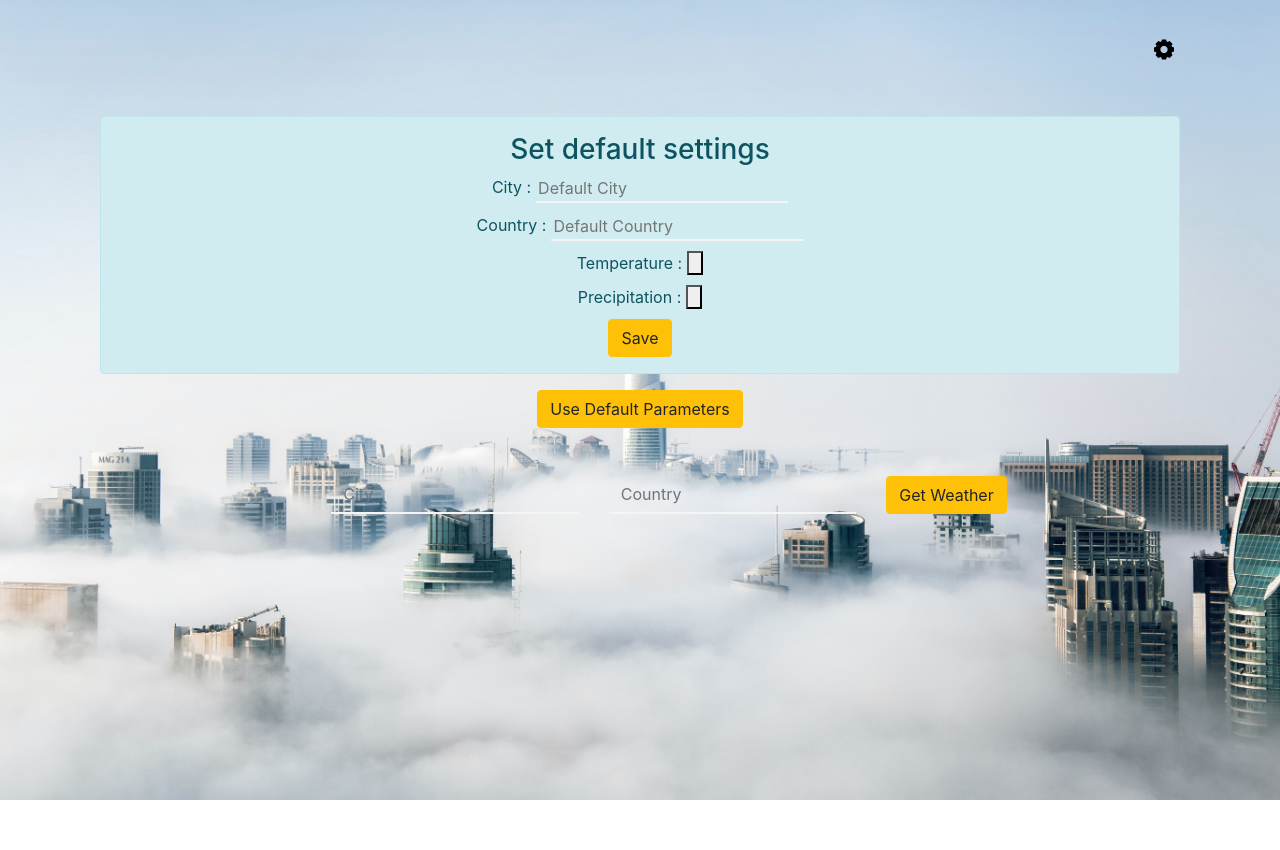
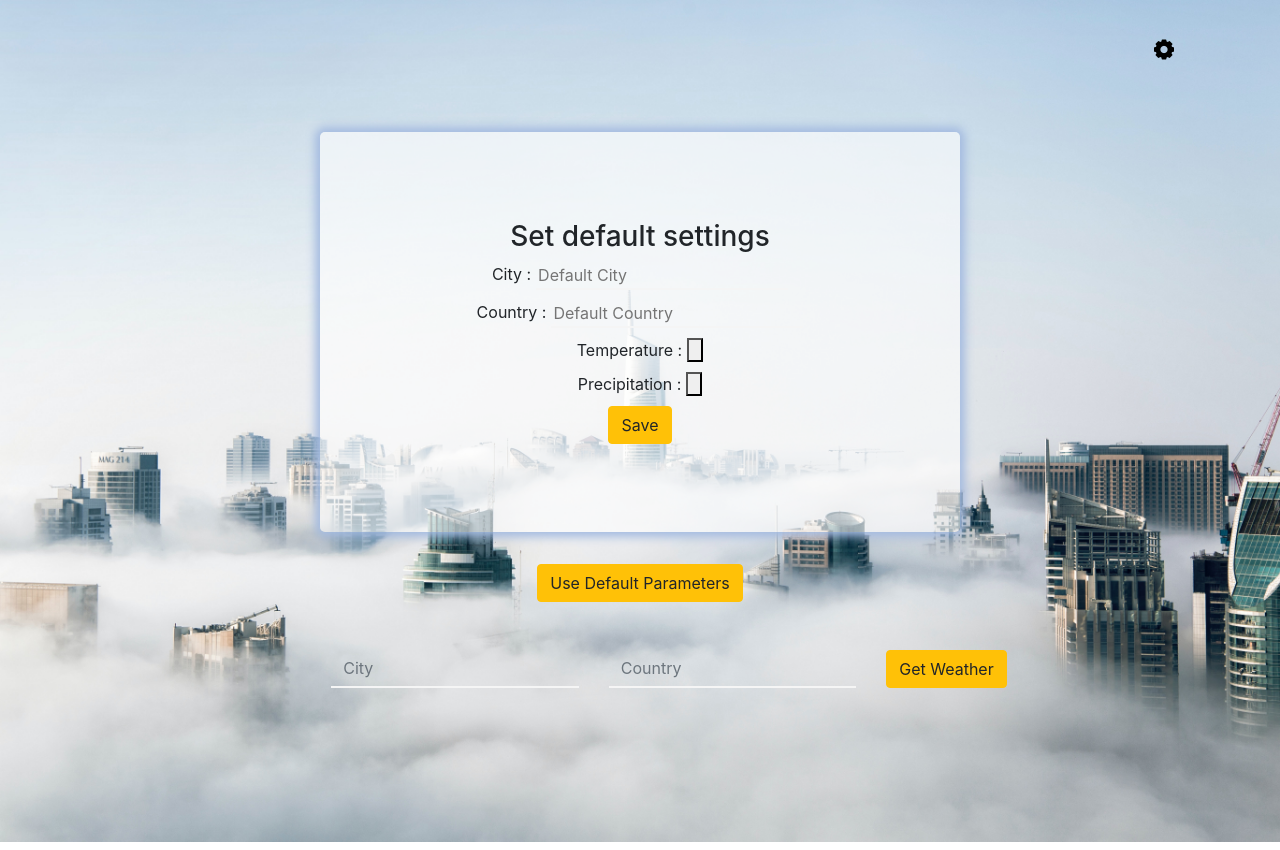
Before and after one commit to OleksiiMarchenk0/WeatherApp, a React (Create React App) app in the folder weather-application/: page / in a window 1280 px wide. Both pictures are taken after a click on the button 1164 px from the left and 50 px from the top of the page. Before the commit the page ends 800 px from the top, so only its background shows below. Built offline with nearby package versions, Linux system fonts and the light colour scheme; the HTML template or start-up script is replaced by a standard one.

Commit message:
Changed view of save.properties.component

```diff
--- a/weather-application/src/app_component/cog.button/cog.button.style.css
+++ b/weather-application/src/app_component/cog.button/cog.button.style.css
@@ -2,11 +2,9 @@
     display:flex;
     justify-content: flex-end;
     height: 100px;
-    align-items: center;
-
+    transition: 0.3s;
 }
 .CogButton{
-    border-radius: 25px;
     background: transparent;
     border: none;
 }
--- a/weather-application/src/app_component/save.poperties.form/save.properties.component.jsx
+++ b/weather-application/src/app_component/save.poperties.form/save.properties.component.jsx
@@ -10,8 +10,8 @@ class SavePropertiesForm extends Component {
     this.precipitationInput = React.createRef();
   }
   state = {
-    city: "",
-    country: "",
+    city: '',
+    country: '',
     temperature: false,
     precipitation: false,
   };
@@ -57,7 +57,7 @@ class SavePropertiesForm extends Component {
     return (
       <form
         onSubmit={this.handleFormSubmit}
-        className="card py-3 my-3 d-flex align-items-center alert alert-info"
+        className="myCard"
       >
         <h3>Set default settings</h3>
         <div className="row">
--- a/weather-application/src/app_component/save.poperties.form/save.properties.form.style.css
+++ b/weather-application/src/app_component/save.poperties.form/save.properties.form.style.css
@@ -1,35 +1,39 @@
-.row{
+.row {
     justify-content: center;
     margin-bottom: 10px;
 }
-label{
+label {
     margin-bottom: 0;
     margin-right: 5px;
 }
-.clearField{
-    background: transparent;
-    border:none;
-    color:gray;
-}
-form{
-    margin-top: 3rem;
-}
- input[name="city"],
- input[name="country"]
-{
+input[name="city"],
+input[name="country"] {
     background-color: transparent;
     text-transform: capitalize;
-    color:gray;
+    color: gray;
     border-radius: 0;
-    border:none;
+    border: none;
     border-bottom: 2px solid whitesmoke;
 }
- input:focus{
-    background-color:transparent!important;
-    box-shadow:none!important;
+input:focus {
+    background-color: transparent !important;
+    box-shadow: none !important;
     outline: none;
     border-color: #ffc107;
 }
-.form-control:focus{
+.form-control:focus {
     border-color: #ffc107;
 }
+.myCard {
+    display: flex;
+    flex-direction: column;
+    justify-content: center;
+    align-items: center;
+    background-color:RGBA(255,255,255,.6);
+    border-radius: 5px;
+    height: 50vh;
+    width: 50vw;
+    margin: 2em auto;
+    padding: 1em;
+    box-shadow: 0 0 10px 5px rgb(164, 187, 224);
+}
```
Also changed, not shown: weather-application/src/app_component/input.town.form/input.town.form.style.css (line endings or trailing spaces).
